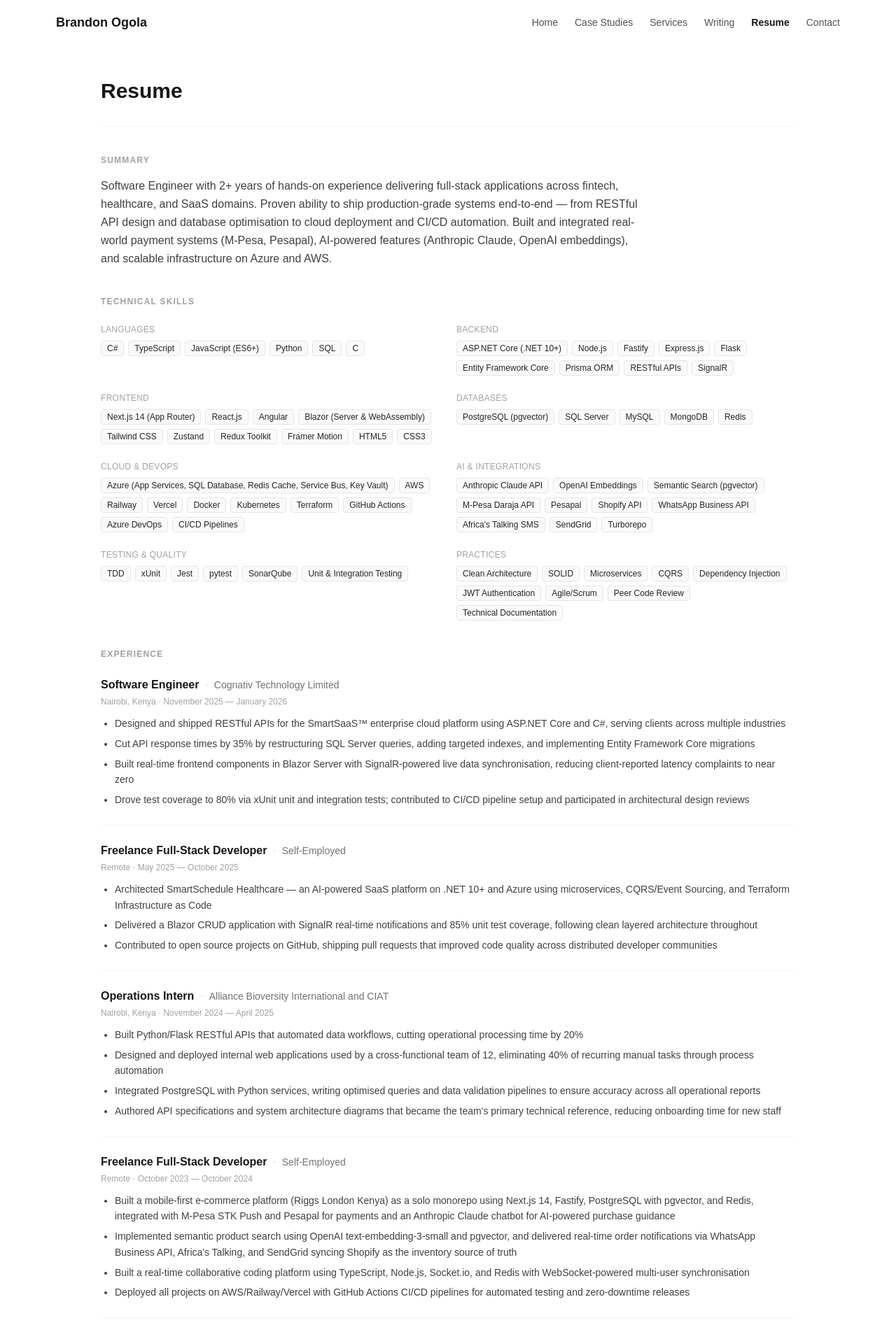
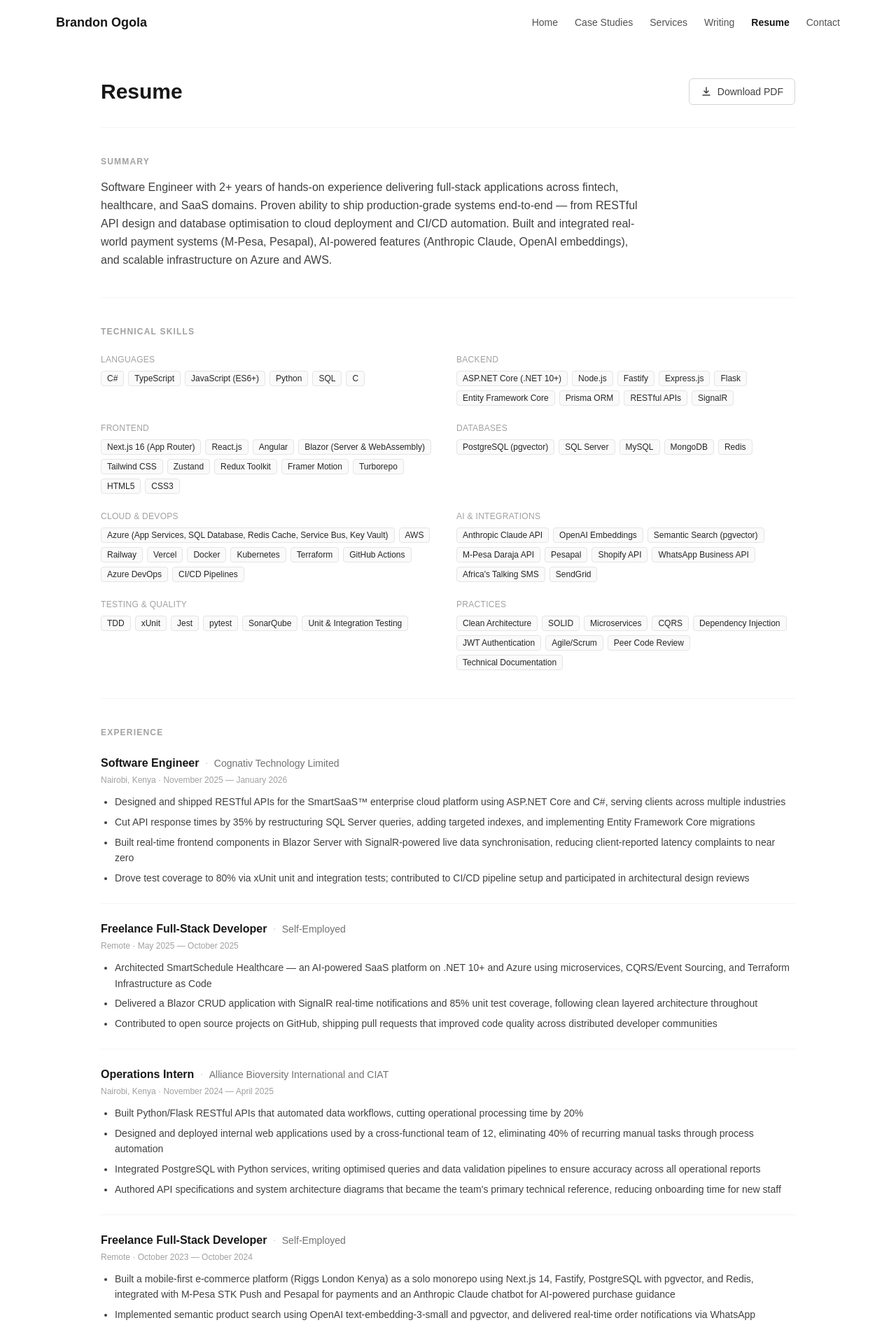
Before and after one commit to edogola4/brandon-ogola-platform, a Next.js app: page /resume in a window 1280 px wide. Shown: the top 1894 px of the page at 70% size. Built offline with nearby package versions, Linux system fonts and the light colour scheme.

Commit message:
feat: resume page — download PDF button, section dividers, fix Next.js version, move Turborepo to Frontend skills

```diff
--- a/src/app/resume/page.tsx
+++ b/src/app/resume/page.tsx
@@ -30,8 +30,18 @@ export default function ResumePage() {
     <main className="max-w-5xl mx-auto px-4 py-12 print:w-full print:mx-0">
 
       {/* Page header */}
-      <div className="border-b border-neutral-100 pb-8">
+      <div className="border-b border-neutral-100 pb-8 flex items-center justify-between gap-4">
         <h1 className="text-3xl font-bold text-neutral-900">{PAGE_TITLE}</h1>
+        <a
+          href="/brandon-ogola-resume.pdf"
+          download
+          className="inline-flex items-center gap-2 rounded-md border border-neutral-300 bg-white px-4 py-2 text-sm font-medium text-neutral-700 hover:border-neutral-500 hover:text-neutral-900 transition-colors print:hidden"
+        >
+          <svg className="w-4 h-4" viewBox="0 0 16 16" fill="none" xmlns="http://www.w3.org/2000/svg" aria-hidden="true">
+            <path d="M8 2v8M5 7l3 3 3-3M3 13h10" stroke="currentColor" strokeWidth="1.5" strokeLinecap="round" strokeLinejoin="round" />
+          </svg>
+          Download PDF
+        </a>
       </div>
 
       {/* Summary */}
@@ -43,7 +53,7 @@ export default function ResumePage() {
       </section>
 
       {/* Technical skills */}
-      <section className="mt-10">
+      <section className="mt-10 border-t border-neutral-100 pt-10">
         <h2 className="text-xs font-semibold uppercase tracking-widest text-neutral-400">
           {HEADING_TECHNICAL}
         </h2>
@@ -64,7 +74,7 @@ export default function ResumePage() {
       </section>
 
       {/* Experience */}
-      <section className="mt-10">
+      <section className="mt-10 border-t border-neutral-100 pt-10">
         <h2 className="text-xs font-semibold uppercase tracking-widest text-neutral-400">
           {HEADING_EXPERIENCE}
         </h2>
@@ -93,7 +103,7 @@ export default function ResumePage() {
       </section>
 
       {/* Education */}
-      <section className="mt-10">
+      <section className="mt-10 border-t border-neutral-100 pt-10">
         <h2 className="text-xs font-semibold uppercase tracking-widest text-neutral-400">
           {HEADING_EDUCATION}
         </h2>
@@ -114,7 +124,7 @@ export default function ResumePage() {
       </section>
 
       {/* Projects */}
-      <section className="mt-10">
+      <section className="mt-10 border-t border-neutral-100 pt-10">
         <h2 className="text-xs font-semibold uppercase tracking-widest text-neutral-400">
           {HEADING_PROJECTS}
         </h2>
@@ -154,7 +164,7 @@ export default function ResumePage() {
       </section>
 
       {/* Certifications */}
-      <section className="mt-10">
+      <section className="mt-10 border-t border-neutral-100 pt-10">
         <h2 className="text-xs font-semibold uppercase tracking-widest text-neutral-400">
           {HEADING_CERTIFICATIONS}
         </h2>
--- a/src/content/data/resume.ts
+++ b/src/content/data/resume.ts
@@ -22,7 +22,7 @@ export const SKILLS: SkillGroup[] = [
   {
     category: 'Frontend',
     items: [
-      'Next.js 14 (App Router)',
+      'Next.js 16 (App Router)',
       'React.js',
       'Angular',
       'Blazor (Server & WebAssembly)',
@@ -30,6 +30,7 @@ export const SKILLS: SkillGroup[] = [
       'Zustand',
       'Redux Toolkit',
       'Framer Motion',
+      'Turborepo',
       'HTML5',
       'CSS3',
     ],
@@ -62,7 +63,6 @@ export const SKILLS: SkillGroup[] = [
       'WhatsApp Business API',
       "Africa's Talking SMS",
       'SendGrid',
-      'Turborepo',
     ],
   },
   { category: 'Testing & Quality', items: ['TDD', 'xUnit', 'Jest', 'pytest', 'SonarQube', 'Unit & Integration Testing'] },
```
Also changed, not shown: 1 other file (tests, documents, lock files or other folders).
